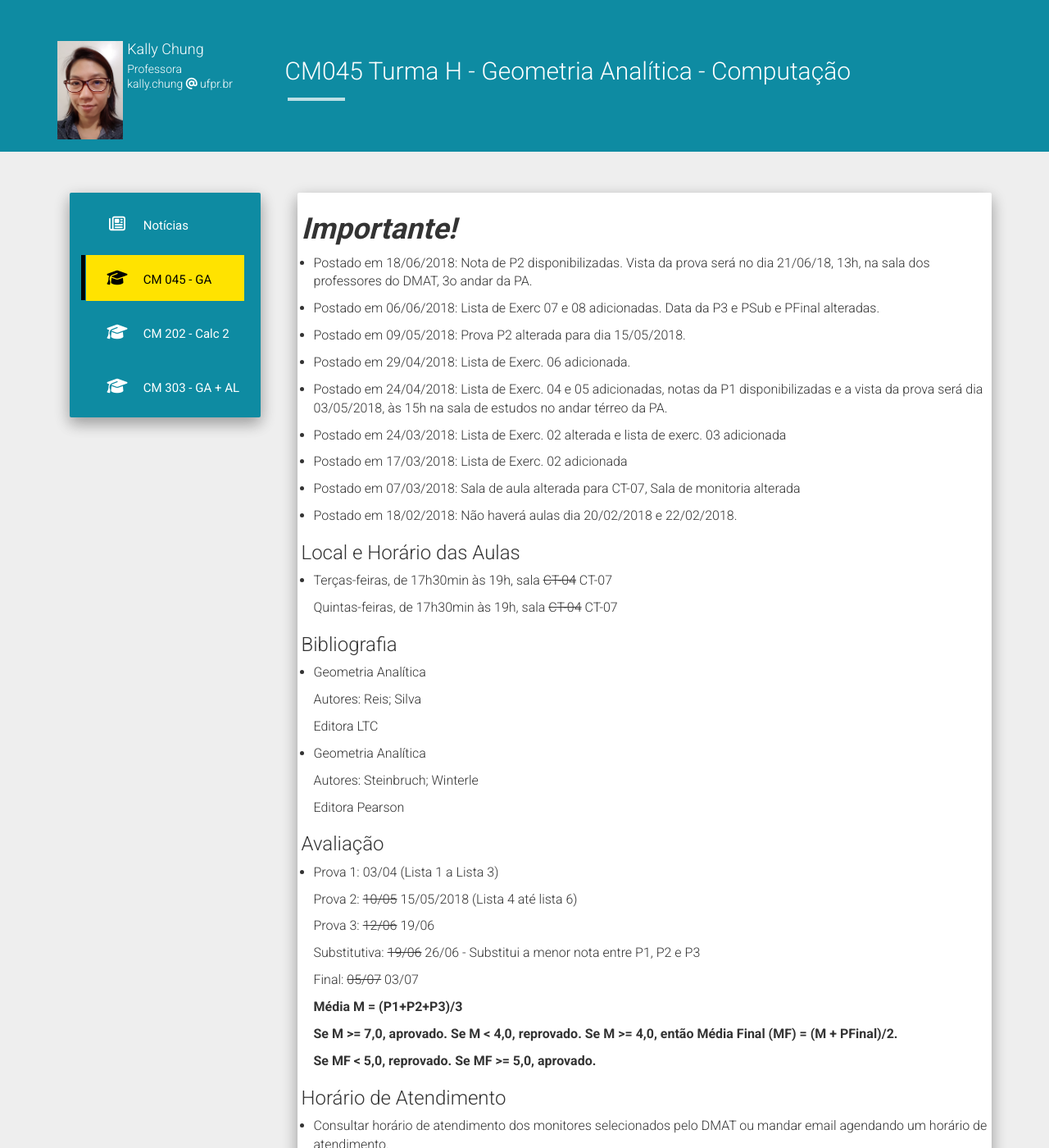
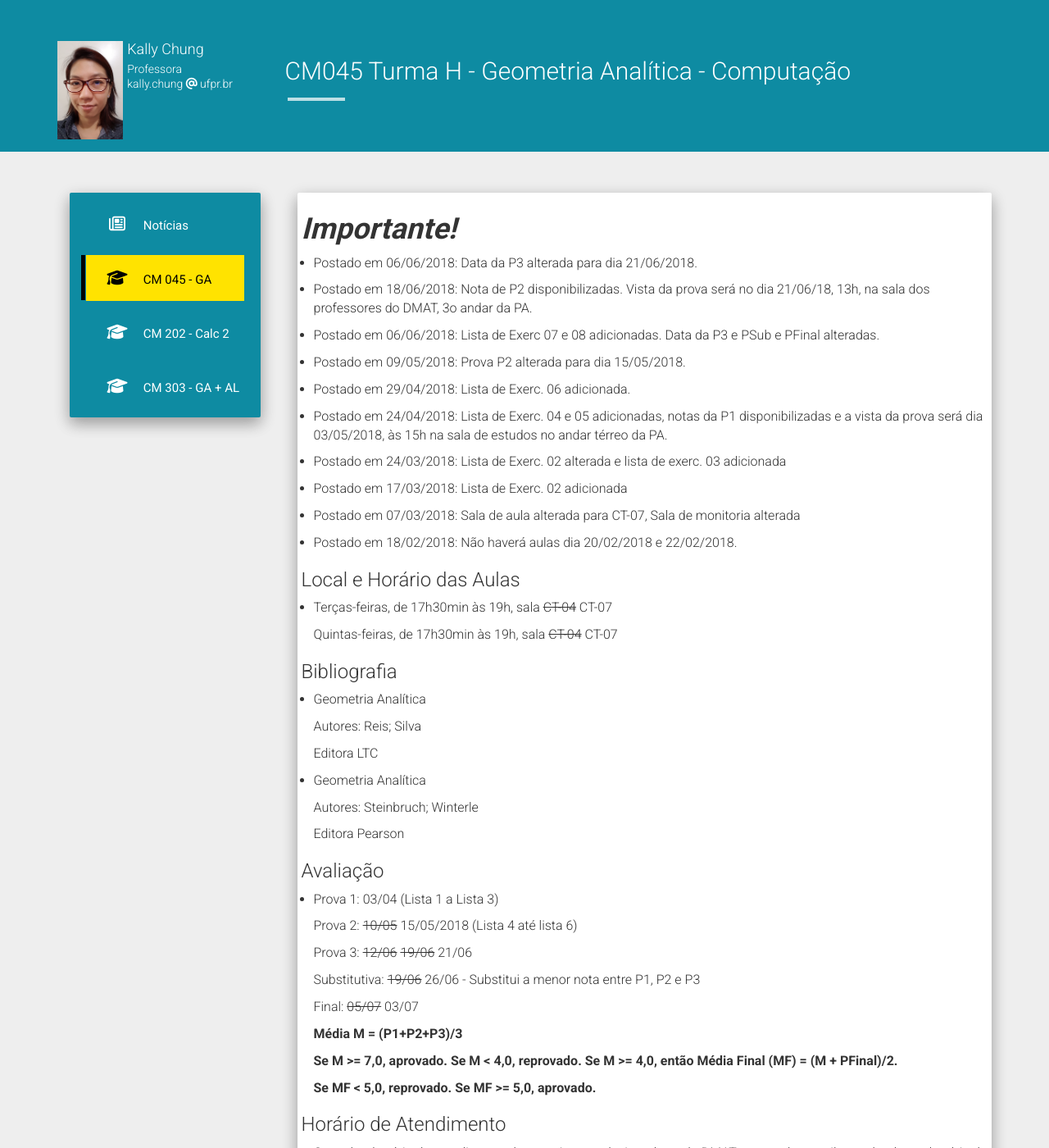
Before and after one commit to chunggnuhc/chunggnuhc.github.io, a Jekyll site: the page built from CM045-GA-1sem2018.md, in a window 1280 px wide and 1400 px high. Shown: the whole window at 82% size. Built offline with Jekyll 4.4.1, drawn with Linux system fonts in a browser that asks for light colours; nearby versions of some CDN libraries.

Commit message:
Update CM045 - Data da P3

```diff
--- a/CM045-GA-1sem2018.md
+++ b/CM045-GA-1sem2018.md
@@ -4,6 +4,8 @@ title: CM045 Turma H - Geometria Analítica - Computação
 permalink: /CM045-GA-1sem2018/
 ---
 <h1><b><i>Importante!</i></b></h1>
+- Postado em 06/06/2018: Data da P3 alterada para dia 21/06/2018.
+
 - Postado em 18/06/2018: Nota de P2 disponibilizadas. Vista da prova será no dia 21/06/18, 13h, na sala dos professores do DMAT, 3o andar da PA.
 
 - Postado em 06/06/2018: Lista de Exerc 07 e 08 adicionadas. Data da P3 e PSub e PFinal alteradas.
@@ -49,7 +51,7 @@ permalink: /CM045-GA-1sem2018/
 
   Prova 2: <strike>10/05</strike> 15/05/2018 (Lista 4 até lista 6)
 
-  Prova 3: <strike>12/06</strike> 19/06
+  Prova 3: <strike>12/06</strike> <strike>19/06</strike> 21/06
 
   Substitutiva: <strike>19/06</strike> 26/06 - Substitui a menor nota entre P1, P2 e P3
 
```
